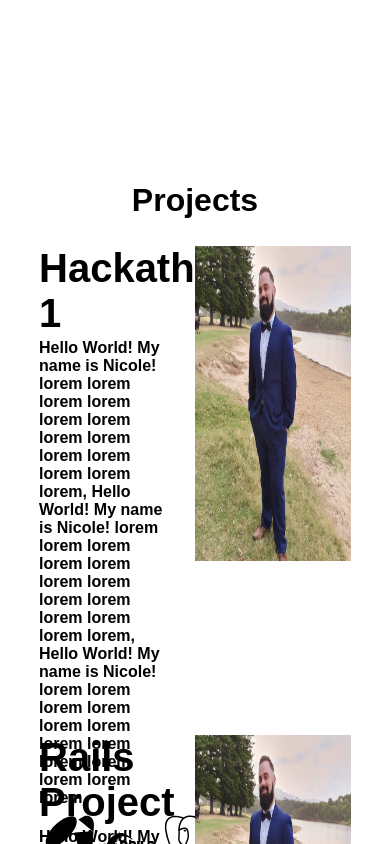
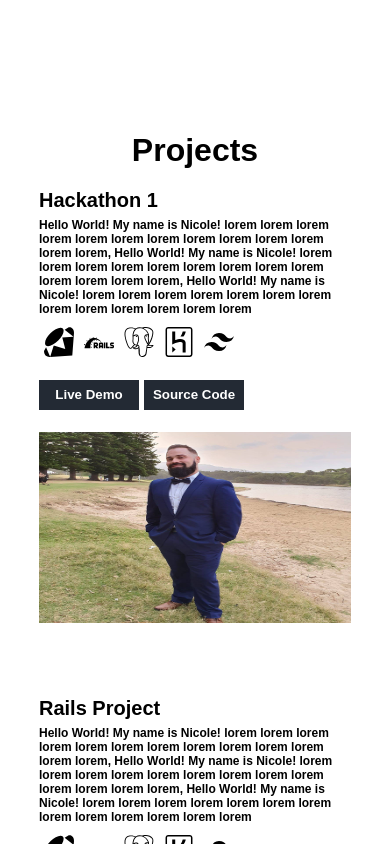
Before and after one commit to NJBLAGA/Portfolio-V2, a React (Create React App) app: page / in a window 390 px wide. Shown: the part 2660-3504 px from the top of the page. Built offline with nearby package versions, Linux system fonts and the light colour scheme.

Commit message:
Added Project Containers/Styling-Mobile

```diff
--- a/src/components/styled-components/Projects.js
+++ b/src/components/styled-components/Projects.js
@@ -1,14 +1,20 @@
 import styled from "styled-components";
 
 export const ProjectsContainer = styled.div`
-  height: 300vh;
+  height: 400vh;
   color: black;
   display: flex;
   flex-direction: column;
   align-items: center;
+  padding: 40px 0;
 
   @media screen and (max-width: 768px) {
     padding: 100px 0;
+    height: 350vh;
+  }
+  /* Medium devices (landscape tablets, 768px and up) */
+  @media only screen and (min-width: 768px) {
+    height: 250vh;
   }
 `;
 
@@ -25,8 +31,6 @@ export const ProjectsWrapper = styled.div`
 `;
 
 export const Title = styled.h1`
-  margin-top: 50px;
-  margin-bottom: 2%;
   font-size: 80px;
   font-weight: 800;
   color: black;
@@ -42,17 +46,31 @@ export const ProjectContainer = styled.div`
   margin: 5%;
   display: flex;
   flex-direction: row;
+
+  /* Extra small devices (phones, 600px and down) */
+  @media only screen and (max-width: 600px) {
+    flex-direction: column;
+    margin-bottom: 10%;
+  }
 `;
 
 export const LeftSection = styled.div`
   width: 50%;
   height: 100%;
   padding-right: 5px;
+  /* Extra small devices (phones, 600px and down) */
+  @media only screen and (max-width: 600px) {
+    width: 100%;
+    margin-bottom: 5%;
+  }
 `;
 
 export const RightSection = styled.div`
   width: 60%;
   height: 100%;
+  @media only screen and (max-width: 600px) {
+    width: 100%;
+  }
 `;
 
 export const ProjectImage = styled.img`
@@ -61,23 +79,38 @@ export const ProjectImage = styled.img`
   &:hover {
     transform: scale(1.1);
   }
+  @media only screen and (max-width: 600px) {
+    width: 100%;
+    height: 60%;
+  }
 `;
 
 export const ProjectName = styled.h1`
   width: 100%;
   font-size: 40px;
   margin-bottom: 2%;
+  /* Extra small devices (phones, 600px and down) */
+  @media only screen and (max-width: 600px) {
+    font-size: 20px;
+  }
 `;
 
 export const ProjectDescription = styled.p`
-  width: 100%;
   width: 90%;
   margin-bottom: 2%;
+  @media only screen and (max-width: 600px) {
+    font-size: 12px;
+    width: 100%;
+  }
+  /* Medium devices (landscape tablets, 768px and up) */
+  @media only screen and (min-width: 768px) {
+  }
 `;
 
 export const ProjectTechStack = styled.div`
   display: flex;
   flex-direction: row;
+
   margin-bottom: 2%;
 `;
 
@@ -87,6 +120,13 @@ export const TechStackIcon = styled.p`
   &:hover {
     transform: scale(1.3);
     color: #f64f59;
+  }
+  @media only screen and (max-width: 600px) {
+    font-size: 30px;
+  }
+  /* Medium devices (landscape tablets, 768px and up) */
+  @media only screen and (min-width: 768px) {
+    font-size: 35px;
   }
 `;
 
@@ -104,6 +144,12 @@ export const ProjectLiveDemoButton = styled.button`
     color: #fff;
     border: none;
     background: linear-gradient(to right, #f64f59, #c471ed, #12c2e9);
+  }
+  @media only screen and (max-width: 600px) {
+    width: 100px;
+    height: 30px;
+    margin-bottom: 2%;
+    align-self: center;
   }
 `;
 
@@ -128,6 +174,12 @@ export const ProjectSourceCodeButton = styled.button`
     border-color: #232a34;
     background: linear-gradient(to right, #f64f59, #c471ed, #12c2e9);
   }
+  @media only screen and (max-width: 600px) {
+    width: 100px;
+    height: 30px;
+    margin-bottom: 2%;
+    align-self: center;
+  }
 `;
 
 export const ProjectSourceCodeLink = styled.a`
```
